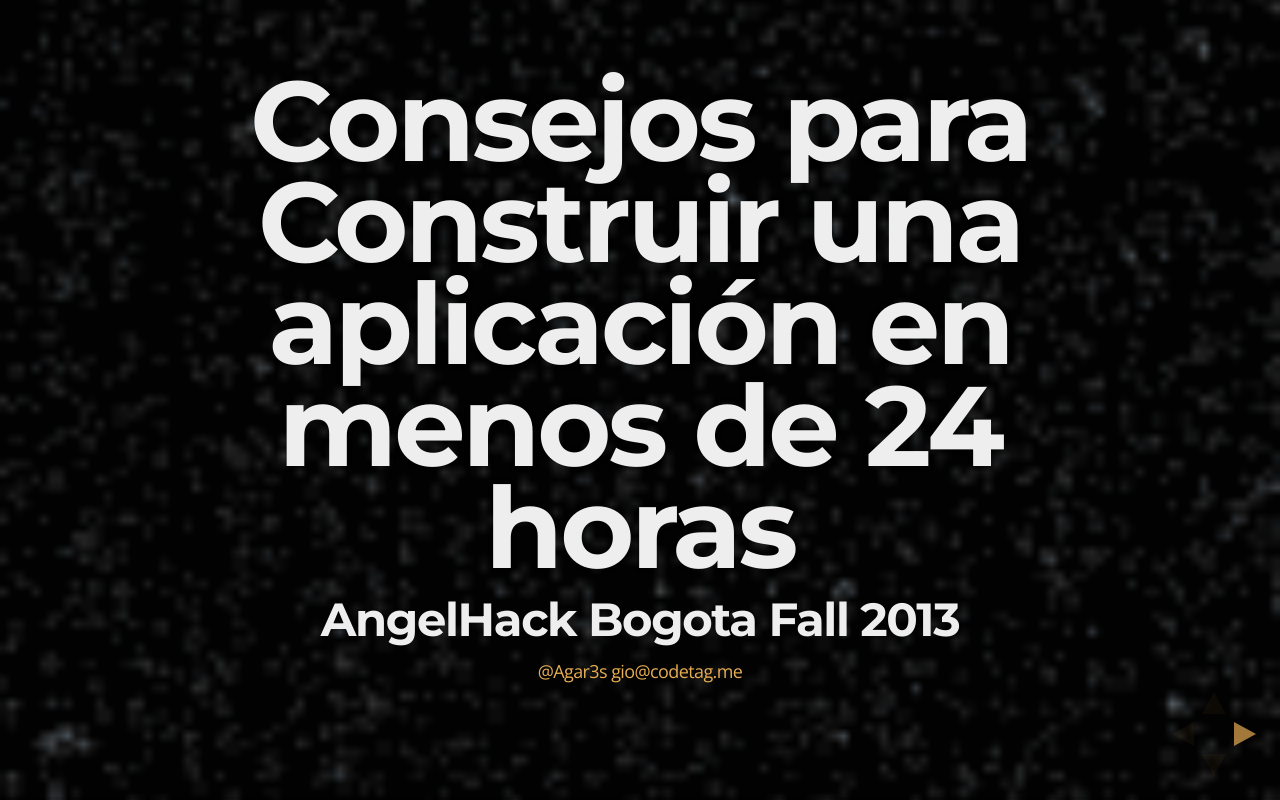
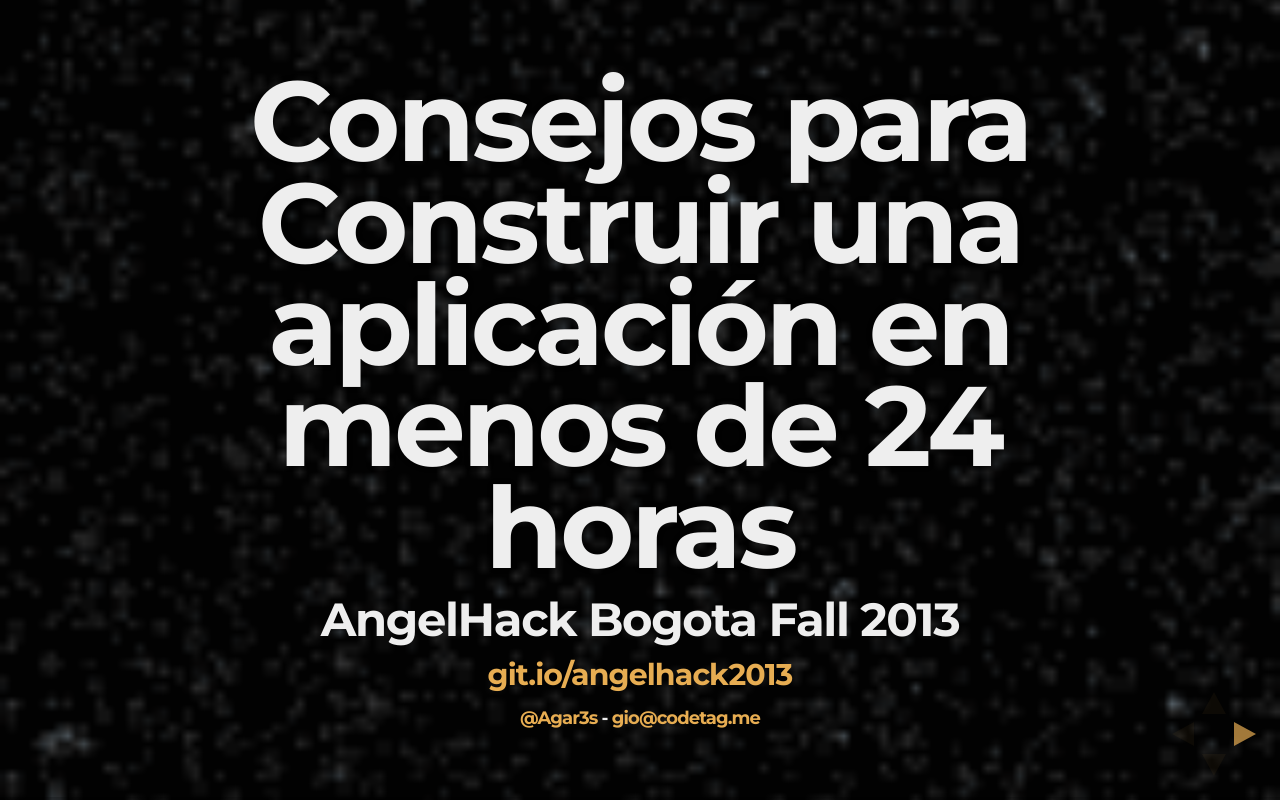
Before and after one commit to agar3s/angelhack-presentation, a website: page index.html in a window 1280 px wide. Drawn offline with nearby package versions, Linux system fonts and the light colour scheme.

Commit message:
with shortened

```diff
--- a/index.html
+++ b/index.html
@@ -54,8 +54,10 @@
 				<section data-background="imgs/000000_staticy.gif">
 					<h1>Consejos para Construir una aplicaci&oacute;n en menos de 24 horas</h1>
 					<h3>AngelHack Bogota Fall 2013</h3>
+					<h4><a href="http://git.io/angelhack2013">git.io/angelhack2013</a><h4>
+
 					<p>
-						<small><a href="http://twitter.com/agar3s" target="_blank">@Agar3s</a> <a href="mailto:gio@codetag.me" target="_blank">gio@codetag.me</a></small>
+						<small><a href="http://twitter.com/agar3s" target="_blank">@Agar3s</a> - <a href="mailto:gio@codetag.me" target="_blank">gio@codetag.me</a></small>
 					</p>
 				</section>
 
```
